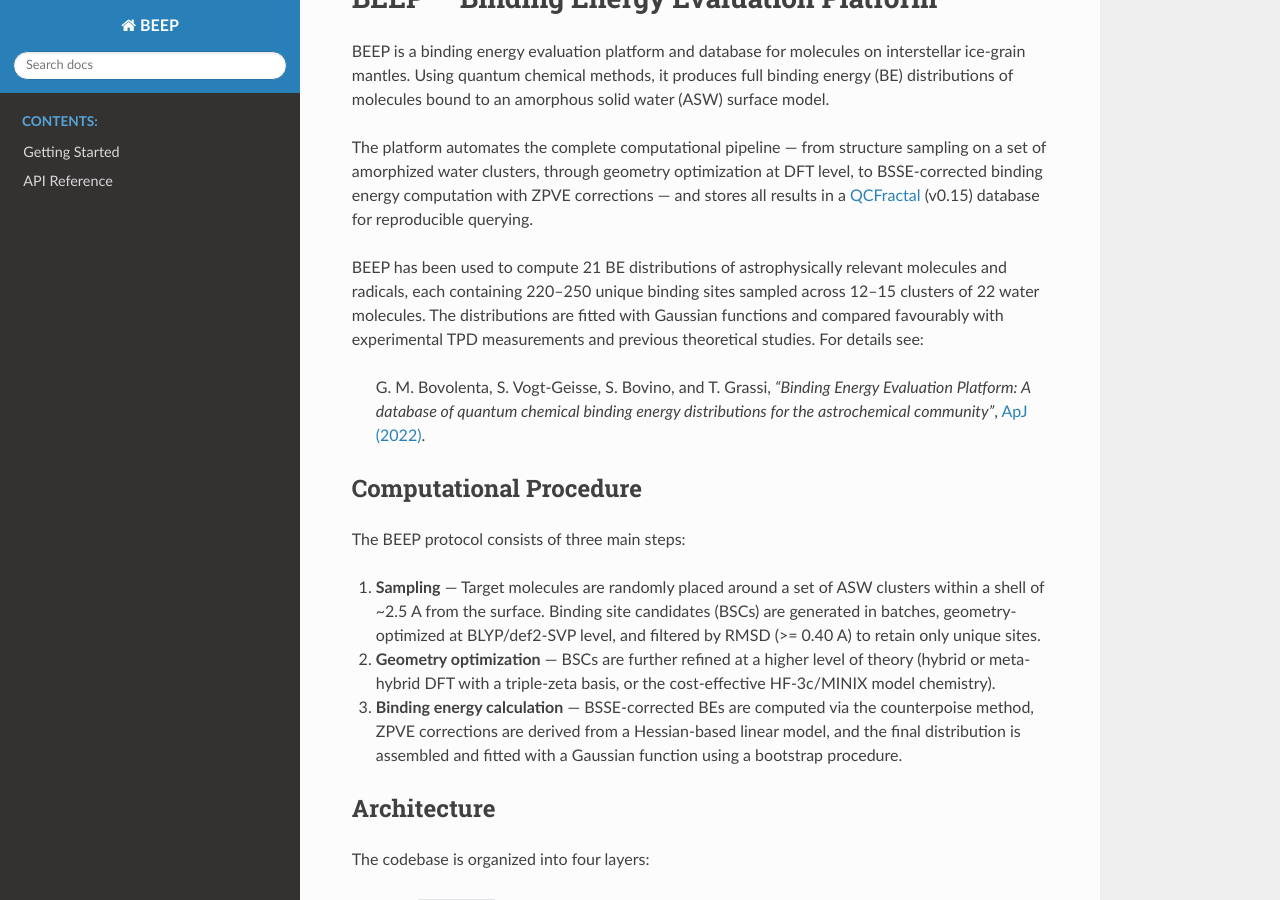
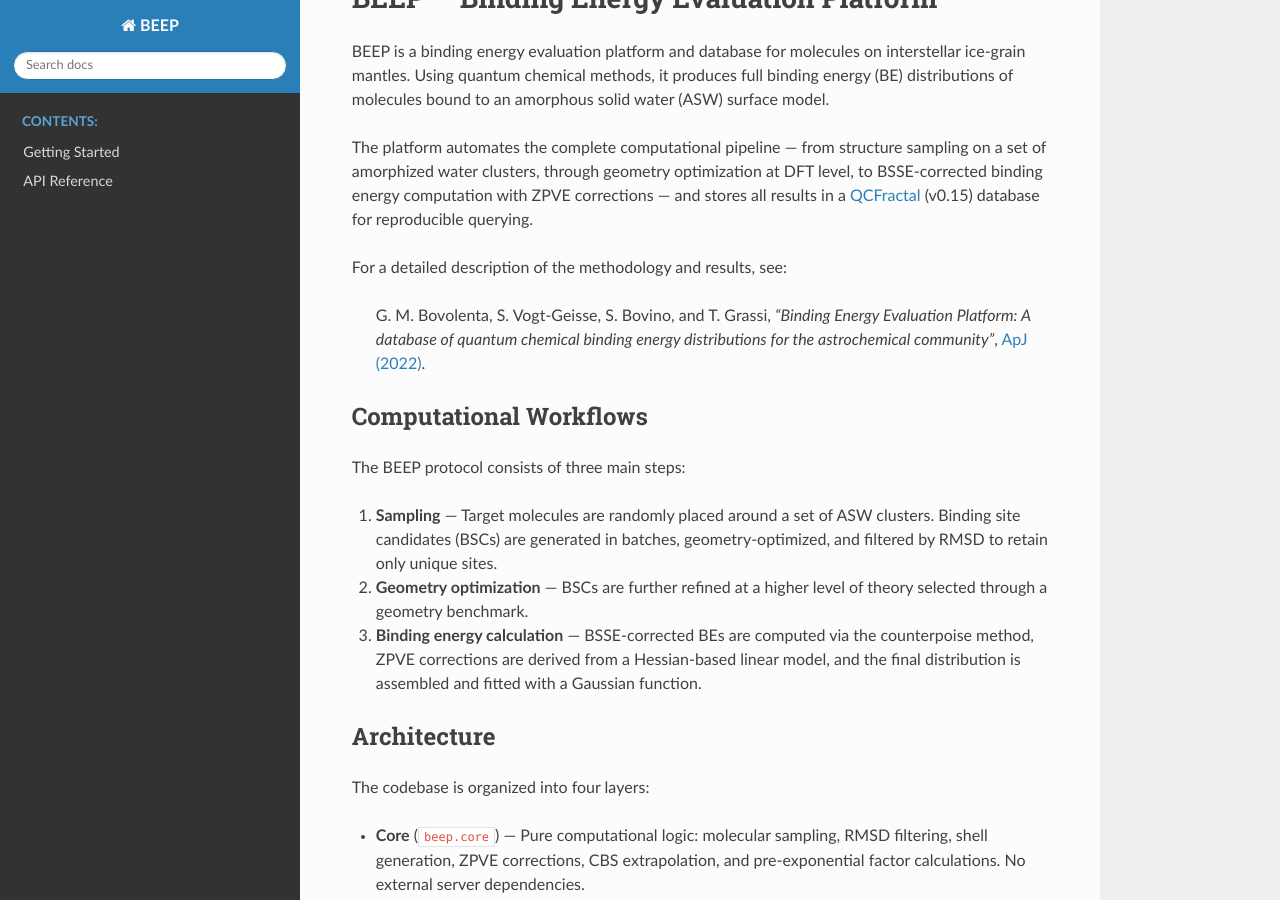
Before and after one commit to QCMM/beep, a Sphinx documentation site: the page built from docs/index.rst, in a window 1280 px wide and 900 px high, scrolled down 365 px. Built offline with Sphinx 7.4.7 and the Read the Docs theme 3.1.0, drawn with Linux system fonts in a browser that asks for light colours; the version number is read from the project's files by our own code.

Commit message:
Clean up docs landing page: simplify paper reference, remove specific levels of theory, fix GitHub URL

```diff
--- a/docs/getting_started.rst
+++ b/docs/getting_started.rst
@@ -14,7 +14,7 @@ Clone the repository and install with pip:
 
 .. code-block:: bash
 
-   git clone https://github.com/vogt-geisse/beep.git
+   git clone https://github.com/QCMM/beep.git
    cd beep
    pip install .
 
--- a/docs/index.rst
+++ b/docs/index.rst
@@ -20,36 +20,29 @@ corrections — and stores all results in a `QCFractal
 <https://docs.qcarchive.molssi.org>`_ (v0.15) database for reproducible
 querying.
 
-BEEP has been used to compute 21 BE distributions of astrophysically relevant
-molecules and radicals, each containing 220--250 unique binding sites sampled
-across 12--15 clusters of 22 water molecules.  The distributions are fitted
-with Gaussian functions and compared favourably with experimental TPD
-measurements and previous theoretical studies.  For details see:
+For a detailed description of the methodology and results, see:
 
     G. M. Bovolenta, S. Vogt-Geisse, S. Bovino, and T. Grassi,
     *"Binding Energy Evaluation Platform: A database of quantum chemical
     binding energy distributions for the astrochemical community"*,
     `ApJ (2022) <https://doi.org/10.3847/1538-4357/ac8e11>`_.
 
-Computational Procedure
+Computational Workflows
 -----------------------
 
 The BEEP protocol consists of three main steps:
 
 1. **Sampling** — Target molecules are randomly placed around a set of ASW
-   clusters within a shell of ~2.5 A from the surface.  Binding site
-   candidates (BSCs) are generated in batches, geometry-optimized at
-   BLYP/def2-SVP level, and filtered by RMSD (>= 0.40 A) to retain only
-   unique sites.
+   clusters.  Binding site candidates (BSCs) are generated in batches,
+   geometry-optimized, and filtered by RMSD to retain only unique sites.
 
 2. **Geometry optimization** — BSCs are further refined at a higher level of
-   theory (hybrid or meta-hybrid DFT with a triple-zeta basis, or the
-   cost-effective HF-3c/MINIX model chemistry).
+   theory selected through a geometry benchmark.
 
 3. **Binding energy calculation** — BSSE-corrected BEs are computed via the
    counterpoise method, ZPVE corrections are derived from a Hessian-based
    linear model, and the final distribution is assembled and fitted with a
-   Gaussian function using a bootstrap procedure.
+   Gaussian function.
 
 Architecture
 ------------
```
